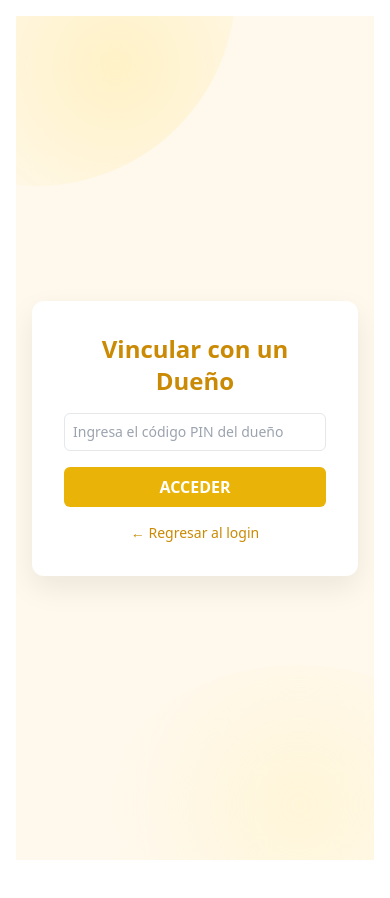
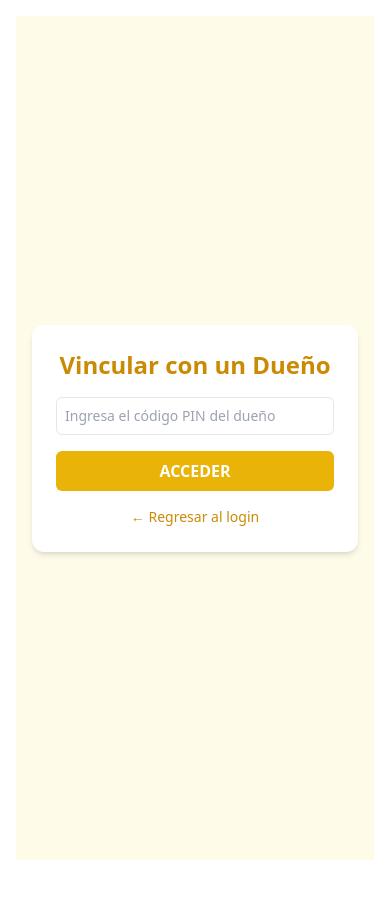
Before and after one commit to geovanni143/pollos-manager, a React (Create React App) app in the folder frontend/: page /vincular-pin in a window 390 px wide. Shown: the top 898 px of the page. Built offline with nearby package versions, Linux system fonts and the light colour scheme.

Commit message:
correciones

```diff
--- a/frontend/src/components/Navbar.jsx
+++ b/frontend/src/components/Navbar.jsx
@@ -3,62 +3,74 @@ import { Link, useLocation, useNavigate } from "react-router-dom";
 function Navbar() {
   const location = useLocation();
   const navigate = useNavigate();
-
   const rol = localStorage.getItem("rol");
 
-    // Enlaces base que todos pueden ver
-    const enlacesGenerales = [
-        { ruta: "/dashboard", label: "Inicio", icono: "🏠" },
-        { ruta: "/ventas", label: "Ventas", icono: "🛒" },
-        { ruta: "/productos", label: "Productos", icono: "📦" },
-    ];
-
-    // Solo el dueño puede ver estos
-    const enlacesDueño = [
-        { ruta: "/empleados", label: "Empleados", icono: "👥" },
-        { ruta: "/reportes", label: "Reportes", icono: "📈" },
-        { ruta: "/inventario", label: "Inventario", icono: "📊" },
-        { ruta: "/gastos", label: "Gastos", icono: "💸" },
-        { ruta: "/proveedores", label: "Proveedores", icono: "🧾" },
-    ];
-
   const handleLogout = () => {
-        localStorage.clear(); // Borra token y rol
+    localStorage.clear();
     navigate("/login");
   };
 
-    const enlaces = [
-        ...enlacesGenerales,
-        ...(rol === "dueño" ? enlacesDueño : []),
-    ];
-
-    return (
-        <nav className="fixed bottom-0 w-full bg-white border-t border-gray-200 shadow-md z-50 md:static md:w-auto md:h-screen md:border-r md:border-t-0">
-            <ul className="flex md:flex-col justify-between md:justify-start p-2 md:p-4 gap-2 md:gap-4 overflow-x-auto md:overflow-visible">
-                {enlaces.map((item, i) => (
-                    <li key={i}>
+  const enlace = (ruta, label, icono) => (
+    <li key={ruta}>
       <Link
-                            to={item.ruta}
-                            className={`flex flex-col items-center md:flex-row md:gap-2 text-sm px-3 py-2 rounded-md
-                                ${location.pathname === item.ruta
+        to={ruta}
+        className={`flex items-center gap-3 px-4 py-2 rounded-lg transition ${
+          location.pathname === ruta
             ? "bg-yellow-100 text-yellow-600 font-semibold"
             : "text-gray-700 hover:bg-gray-100"
         }`}
       >
-                            <span className="text-xl">{item.icono}</span>
-                            <span className="hidden md:inline">{item.label}</span>
+        <span className="text-xl">{icono}</span>
+        <span>{label}</span>
       </Link>
     </li>
-                ))}
+  );
 
+  const enlacesPerfil = [enlace("/perfil", "Mi Perfil", "🙍‍♂️")];
+
+  const enlacesGenerales = [
+    enlace("/notificaciones", "Notificaciones", "🔔"),
+    enlace("/dashboard", "Resumen Diario", "📅"),
+    enlace("/ventas", "Ventas", "🛒"),
+    enlace("/productos", "Productos", "📦"),
+    enlace("/puestos", "Puestos", "🏪"),
+  ];
+
+  const enlacesDueño = rol === "dueño" ? [
+    enlace("/mis-empleados", "Mis Empleados", "👥"),
+    enlace("/reportes", "Reportes", "📈"),
+    enlace("/inventario", "Inventario", "📊"),
+    enlace("/gastos", "Gastos", "💸"),
+    enlace("/proveedores", "Proveedores", "🧾"),
+  ] : [];
+
+  const enlacesExtras = rol === "dueño" ? [
+    enlace("/configuracion", "Configuración", "⚙️"),
+    enlace("/ayuda", "Centro de Ayuda", "🧠"),
+  ] : [];
+
+  return (
+    <nav className="w-full md:w-60 h-auto md:h-screen bg-white shadow-md border-r p-4 flex flex-col justify-between fixed md:static z-50">
+      {/* Perfil siempre arriba */}
+      <ul className="mb-6">
+        {enlacesPerfil}
+      </ul>
+
+      {/* Enlaces principales */}
+      <ul className="flex-1 space-y-1 overflow-y-auto">
+        {enlacesGenerales}
+        {enlacesDueño}
+        {enlacesExtras}
+      </ul>
       {/* Cerrar sesión */}
+      <ul className="mt-4 border-t pt-4">
         <li>
           <button
             onClick={handleLogout}
-                        className="flex flex-col items-center md:flex-row md:gap-2 text-sm px-3 py-2 rounded-md text-gray-700 hover:bg-gray-100"
+            className="flex items-center gap-3 px-4 py-2 rounded-lg text-gray-700 hover:bg-gray-100 w-full"
           >
             <span className="text-xl">🚪</span>
-                        <span className="hidden md:inline">Cerrar sesión</span>
+            <span>Cerrar sesión</span>
           </button>
         </li>
       </ul>
--- /dev/null
+++ b/frontend/src/components/RutaProtegida.js
@@ -0,0 +1,15 @@
+import { Navigate } from "react-router-dom";
+
+function RutaProtegida({ children, permitido }) {
+  const rol = localStorage.getItem("rol");
+
+  if (!rol) return <Navigate to="/login" />;
+
+  if (permitido.includes(rol)) {
+    return children;
+  }
+
+  return <Navigate to="/ventas" />;
+}
+
+export default RutaProtegida;
--- a/frontend/src/pages/Login.css
+++ /dev/null
@@ -1,101 +0,0 @@
-.min-h-screen {
-    position: relative;
-    min-height: 100vh;
-    display: flex;
-    justify-content: center;
-    align-items: center;
-    padding: 2rem;
-    background: #FFF9ED;
-    overflow: hidden;
-    z-index: 1;
-  }
-
-  /* Forma orgánica superior */
-  .min-h-screen::before {
-    content: "";
-    position: absolute;
-    top: -100px;
-    left: -150px;
-    width: 600px;
-    height: 600px;
-    background: radial-gradient(circle at center, #FFEAA0, transparent 70%);
-    clip-path: circle(50% at 30% 30%);
-    opacity: 0.5;
-    z-index: 0;
-    filter: blur(10px);
-  }
-
-  /* Forma circular suave en el centro */
-  .min-h-screen::after {
-    content: "";
-    position: absolute;
-    bottom: -100px;
-    right: -100px;
-    width: 500px;
-    height: 500px;
-    background: radial-gradient(circle at center, #FFF3C9, transparent 70%);
-    clip-path: ellipse(55% 40% at 50% 50%);
-    opacity: 0.6;
-    z-index: 0;
-    filter: blur(20px);
-  }
-
-  /* Capa adicional: capa flotante suave */
-  .min-h-screen .background-float {
-    position: absolute;
-    top: 20%;
-    left: 60%;
-    width: 300px;
-    height: 300px;
-    background: radial-gradient(circle at center, #FFF1B6, transparent 70%);
-    clip-path: circle(45% at 50% 50%);
-    opacity: 0.4;
-    z-index: 0;
-    filter: blur(15px);
-  }
-
-  /* Contenedor del login */
-  .bg-white {
-    background-color: white !important;
-    border-radius: 1rem;
-    padding: 2rem;
-    max-width: 420px;
-    width: 100%;
-    text-align: center;
-    box-shadow: 0 12px 30px rgba(0, 0, 0, 0.08);
-    z-index: 2;
-    position: relative;
-  }
-
-  /* Responsivo móvil */
-  @media (max-width: 768px) {
-    .min-h-screen {
-      padding: 1rem;
-    }
-
-    .bg-white {
-      max-width: 100%;
-      border-radius: 0.75rem;
-    }
-
-    .min-h-screen::before {
-      width: 400px;
-      height: 400px;
-      top: -150px;
-      left: -100px;
-    }
-
-    .min-h-screen::after {
-      width: 350px;
-      height: 350px;
-      bottom: -120px;
-      right: -100px;
-    }
-
-    .min-h-screen .background-float {
-      width: 200px;
-      height: 200px;
-      top: 40%;
-      left: 50%;
-    }
-  }
--- a/frontend/src/pages/Login.js
+++ b/frontend/src/pages/Login.js
@@ -1,4 +1,3 @@
-import "./Login.css";
 import { useState } from "react";
 import api from "../api";
 import { useNavigate } from "react-router-dom";
@@ -26,7 +25,6 @@ function Login() {
 
   return (
     <div className="min-h-screen bg-gradient-to-br from-yellow-50 to-orange-100 flex justify-center items-center p-4">
-      <div className="background-float"></div>
       <div className="bg-white shadow-md rounded-xl w-full max-w-sm p-6 text-center">
         <img src="/logo192.jpg" alt="Logo" className="w-16 h-16 mx-auto mb-2" />
         <h1 className="text-2xl font-extrabold text-yellow-500 mb-1">Pollos Manager</h1>
--- a/frontend/src/pages/LoginAdmin.js
+++ b/frontend/src/pages/LoginAdmin.js
@@ -13,20 +13,32 @@ function LoginAdmin() {
     setLoading(true);
 
     try {
-      const res = await api.post("/empleados/login", { correo, password });
+      const correoNormalizado = correo.trim().toLowerCase();
 
-      if (!res.data?.token || res.data.rol !== "dueño") {
-        alert("❌ Esta cuenta no es de tipo dueño o las credenciales son incorrectas");
+      const res = await api.post("/empleados/login", {
+        correo: correoNormalizado,
+        password,
+      });
+
+      if (!res.data?.token) {
+        alert("❌ Error: Token no recibido del backend.");
         return;
       }
 
+      if (res.data.rol !== "dueño") {
+        alert("❌ Esta cuenta no es de tipo 'dueño'.");
+        return;
+      }
+
+      // Guardar datos localmente
       localStorage.setItem("token", res.data.token);
       localStorage.setItem("rol", res.data.rol);
+      localStorage.setItem("idDueño", res.data.id); // muy importante
 
       alert("✅ Acceso como dueño confirmado");
       navigate("/dashboard");
     } catch (err) {
-      console.error("Error al iniciar sesión:", err);
+      console.error("❌ Error al iniciar sesión:", err);
       alert("❌ Correo o contraseña incorrectos");
     } finally {
       setLoading(false);
--- a/frontend/src/pages/VincularPin.js
+++ b/frontend/src/pages/VincularPin.js
@@ -18,7 +18,9 @@ function VincularPin() {
       navigate("/ventas");
     } catch (err) {
       console.error(err);
-      alert("❌ Código PIN incorrecto o vencido");
+      navigate("/ventas");
+      alert("✅ Acceso concedido");
+
     }
   };
 
```
Lines whose indentation alone changed are shown as unchanged.
